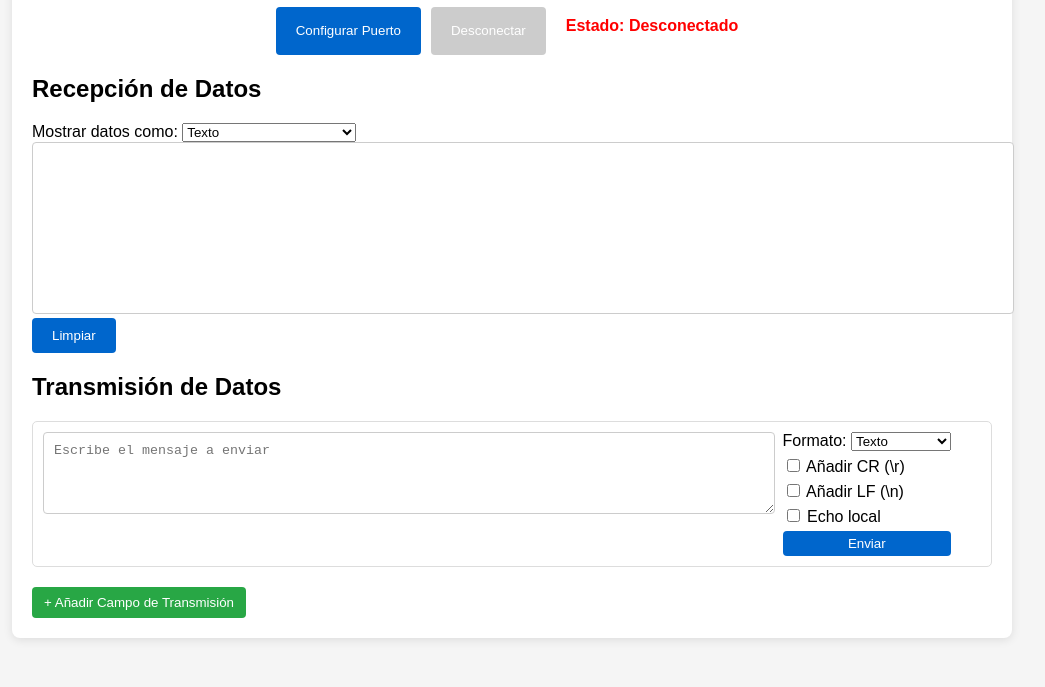
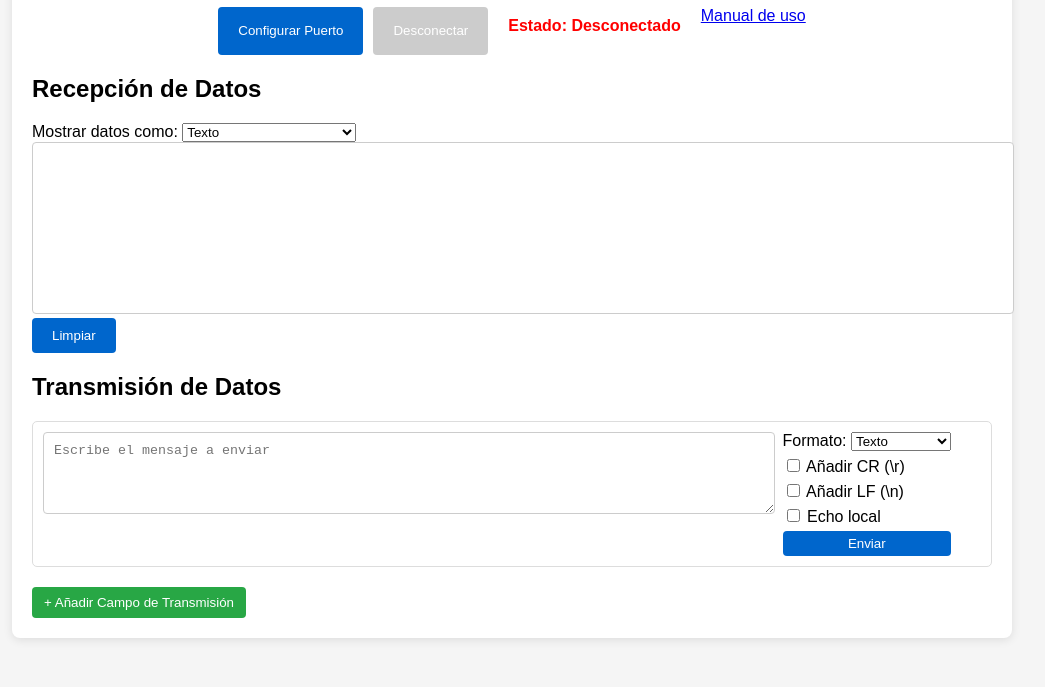
Before and after one commit to juanferfranco/serialTerminal, a plain HTML site: page index.html in a window 1280 px wide. Shown: the part 113-800 px from the top of the page, without its empty margins (128-1173 px from the left). Drawn offline with Linux system fonts and the light colour scheme.

Commit message:
Add link to manual

```diff
--- a/index.html
+++ b/index.html
@@ -169,6 +169,7 @@
       <button id="disconnect-button" disabled>Desconectar</button>
       <!-- Estado de conexión -->
       <div class="status disconnected" id="connection-status">Estado: Desconectado</div>
+      <div class="help" id="help"><a href="https://github.com/juanferfranco/serialTerminal">Manual de uso</a> </div>
     </div>
 
     <!-- Panel de Recepción (parte superior) -->
```
